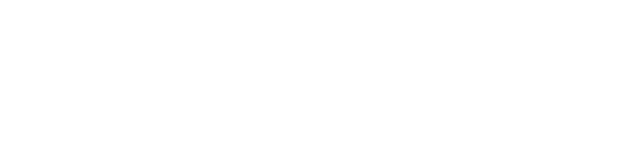
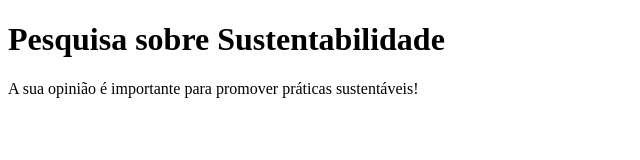
Before and after one commit to jonh-nobre/sustainability-survey-form, a plain HTML site: page index.html in a window 1280 px wide. Shown: the whole page, without its empty margins (0-640 px from the left). Drawn offline with Linux system fonts and the light colour scheme.

Commit message:
feat: adiciona cabeçalho com título e descrição

```diff
--- a/index.html
+++ b/index.html
@@ -12,6 +12,15 @@
     <title>Formulário de Sustentabilidade</title>
 </head>
 <body>
+    <div class="container">
 
+        <header class="header">
+            <h1 id="title">Pesquisa sobre Sustentabilidade</h1>
+            <p id="description">
+                A sua opinião é importante para promover práticas sustentáveis!
+            </p>
+        </header>
+
+    </div>
 </body>
 </html>
```
